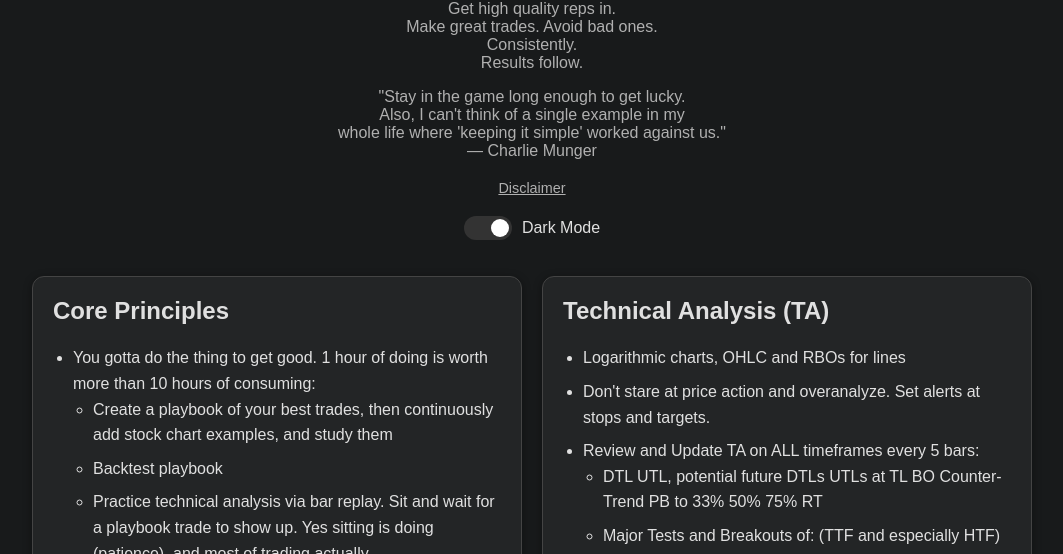
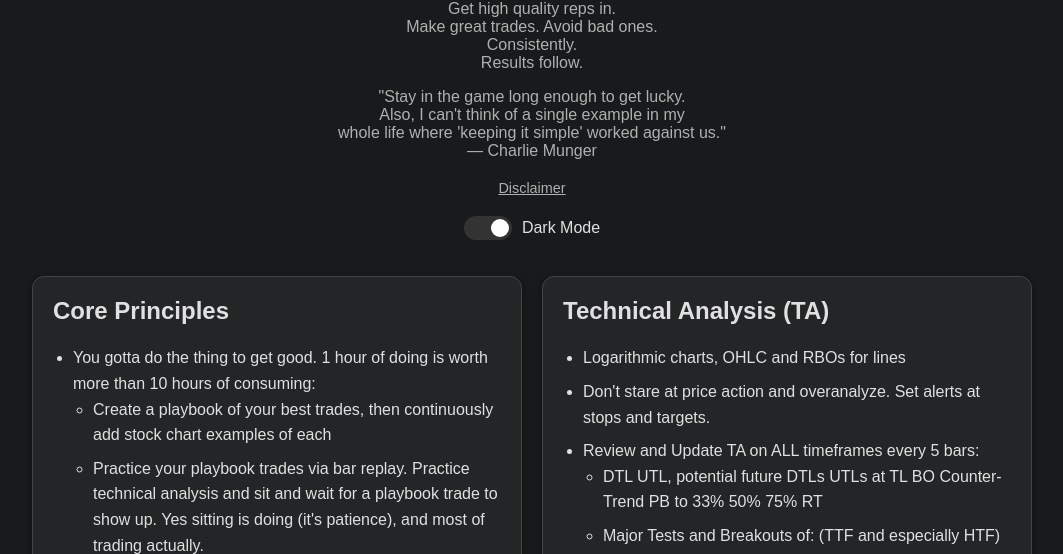
Before and after one commit to JorySmith/FuruToGuru, a plain HTML site: page index.html in a window 1280 px wide. Shown: the part 246-800 px from the top of the page, without its empty margins (108-1171 px from the left). Drawn offline with Linux system fonts and the light colour scheme.

Commit message:
Update index.html

```diff
--- a/index.html
+++ b/index.html
@@ -80,11 +80,11 @@
             <ul>
               <li>
                 Create a playbook of your best trades, then continuously add
-                stock chart examples, and study them
+                stock chart examples of each
               </li>
-              <li>Backtest playbook</li>
-              <li>Practice technical analysis via bar replay. Sit and wait for a playbook trade to show up. Yes sitting
-                is doing (patience), and most of trading actually. </li>
+              <li>Practice your playbook trades via bar replay. Practice technical analysis and
+                sit and wait for a playbook trade to show up. Yes sitting
+                is doing (it's patience), and most of trading actually. </li>
               <li>Create a trade plan based on technical analysis. Entry, stop, trailed stops, and targets.</li>
               <li>Trade the plan (real or sim)</li>
               <li>Do an After Action Review (AAR)</li>
```
